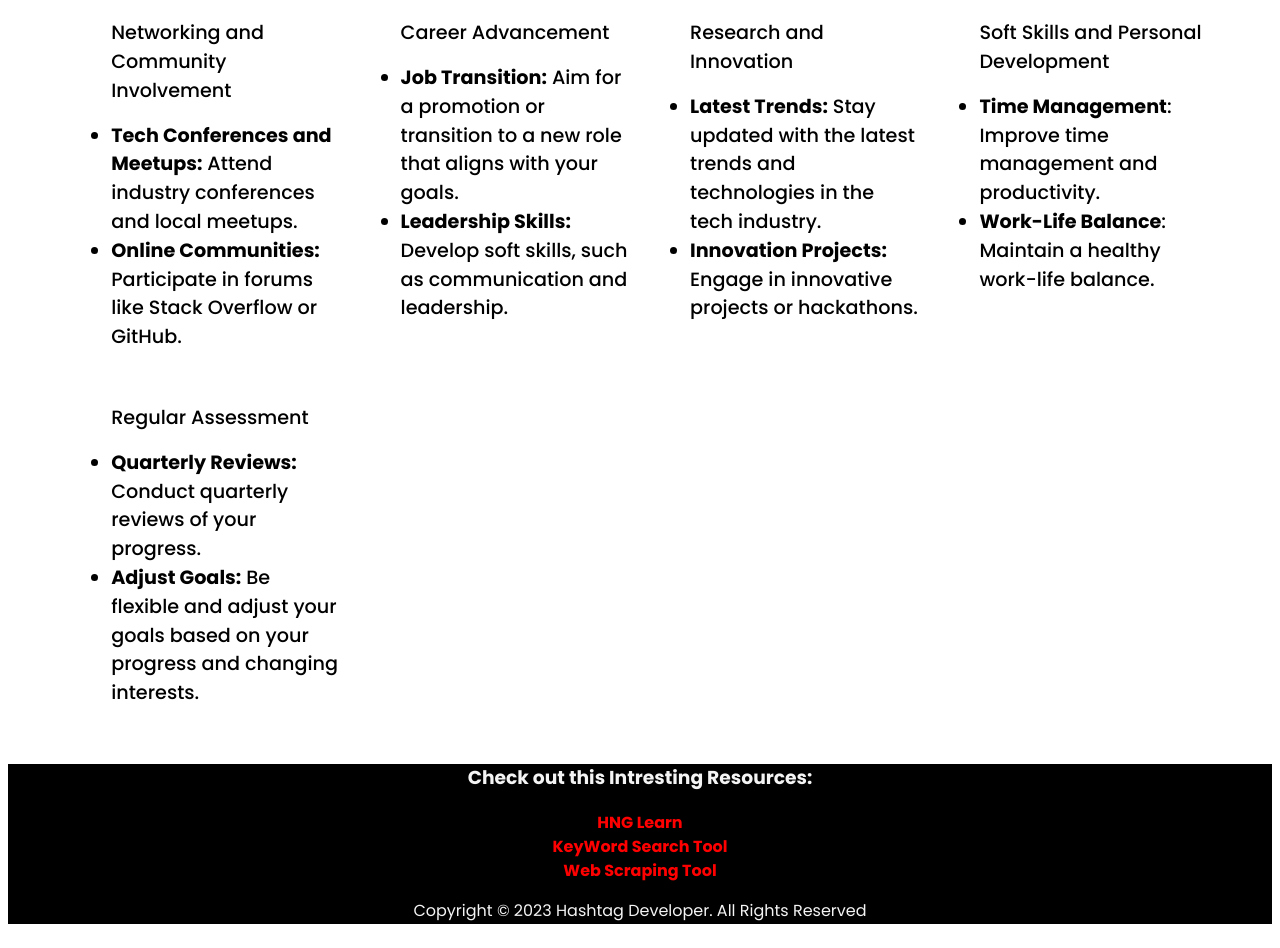
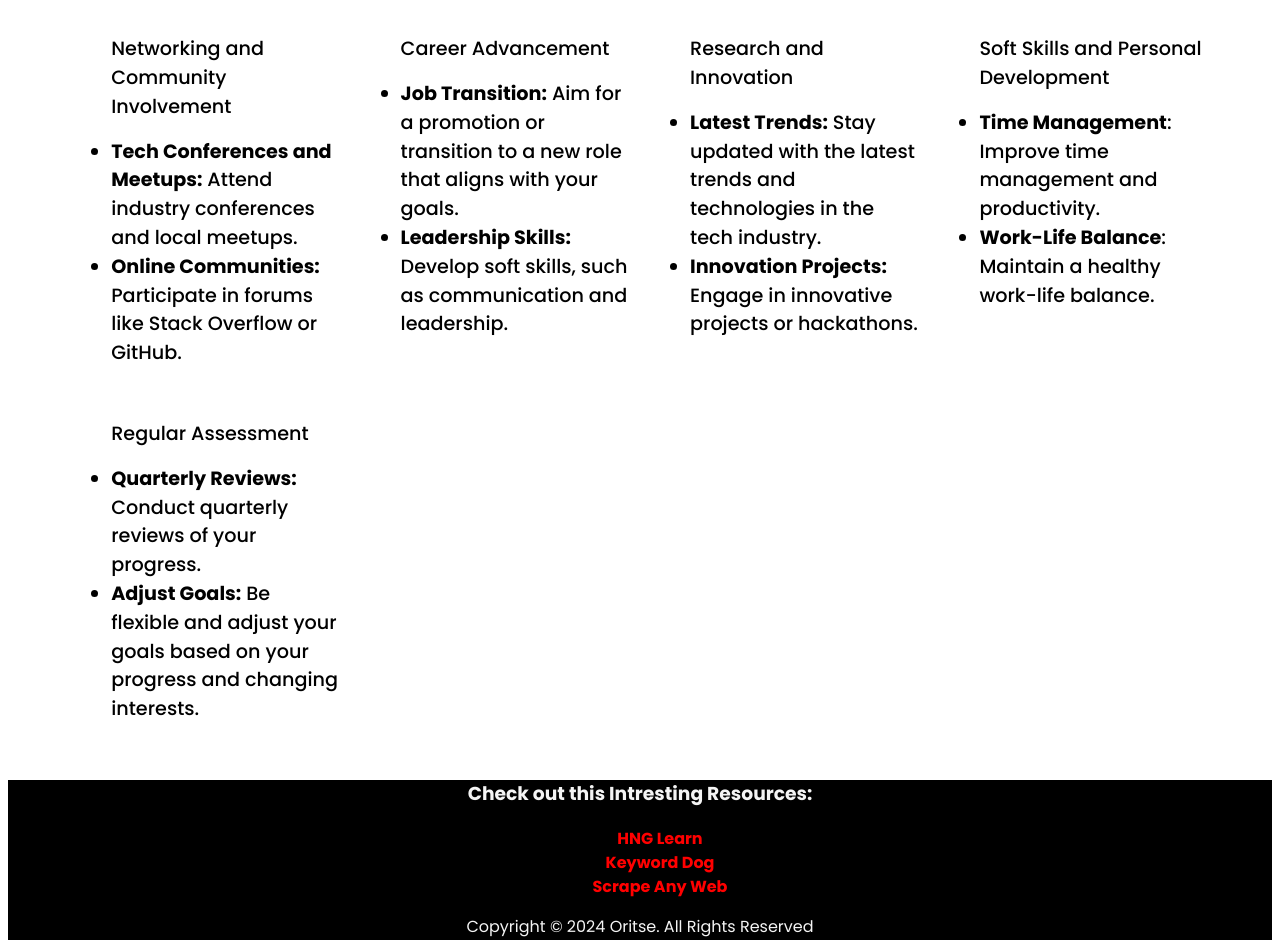
Before and after one commit to oritise1/HNG-Assignment-1, a plain HTML site: page index.html in a window 1280 px wide. Shown: the part 1537-2485 px from the top of the page. Drawn offline with Linux system fonts and the light colour scheme.

Commit message:
correction

```diff
--- a/index.css
+++ b/index.css
@@ -59,19 +59,19 @@ img{
     text-align: center;
     color: #f4f4f4;
     height: 160px;
+    text-decoration: none;
 }
 .copy{
     margin-top: 20px;
-}
-.line{
-    width: 90%;
-    height: 1px;
-    color: #fff;
 }
 a{
     color: red;
     text-decoration: none;
     font-weight: 700;
+}
+.line{
+    list-style-type: none;
+    color: #ff0000;
 }
 @media only screen and (max-width: 768px) {
     .pagewrapper {
--- a/index.html
+++ b/index.html
@@ -24,10 +24,9 @@
             Slack Infomation
         </h2>
         <h2>
-            Slack Display Name:<span data-testid="slackDisplayName" class="displayName"></span>
+            Slack Display Name:<span data-testid="slackDisplayName" class="displayName"> Oritse</span>
         </h2>
-        </p><a href="mailto:ikareemabiodun730@gmail.com" rel="nonreferrer" target="_blank" class="displayLink">Email: <span
-                data-testid="slackEmail"></span></a>
+        <p>Email: <a href="mailto:ikareemabiodun730@gmail.com" rel="nonreferrer" target="_blank" data-testid="slackEmail">ikareemabiodun730@gmail.com</a></p>
         <img src="image1.jpg" alt="no image" data-testid="slackProfilePicture" class="displayImg" />
     </section>
     <section class="currentStatus">
@@ -106,11 +105,12 @@
     </section>
     <footer class="footer">
         <h3>Check out this Intresting Resources:</h3>
-        <a href="https://hng.tech/learn"  target="_blank"> <span data-testid="hngLink"></span></a><br />
-        <a href="https://keyword.dog"  target="_blank"> <span data-testid="keywordLink"></span></a><br />
-        <a href="https://scrapeanyweb.site"  target="_blank"> <span data-testid="scrapeanywebLink"></span></a>
-        <div><span class="line"></span></div>
-        <p className='copy'> Copyright &copy; 2023 Hashtag Developer. All Rights Reserved</p>
+        <ul class="line">
+            <li><a href="https://hng.tech/learn" target="_blank" rel="nonreferrer" data-testid="hngLink">HNG Learn</a></li>
+            <li><a href="https://keyword.dog" target="_blank" rel="nonreferrer" data-testid="keywordLink">Keyword Dog</a></li>
+            <li><a href="https://scrapeanyweb.site" target="_blank" rel="nonreferrer" data-testid="scrapeanywebLink">Scrape Any Web</a></li>
+        </ul>
+        <p className='copy'> Copyright &copy; 2024 Oritse. All Rights Reserved</p>
     </footer>
 </body>
 
--- a/index.js
+++ b/index.js
@@ -7,12 +7,6 @@ document.addEventListener("DOMContentLoaded", function () {
     const hngLink = document.querySelector('[data-testid="hngLink"]');
     const keywordLink = document.querySelector('[data-testid="keywordLink"]');
     const scrapeanywebLink = document.querySelector('[data-testid="scrapeanywebLink"]');
-
-    slackDisplayName.textContent = "Oritse";
-    slackEmail.textContent = "ikareemabiodun730@gmail.com";
-    hngLink.textContent = "HNG Learn";
-    keywordLink.textContent = "KeyWord Search Tool";
-    scrapeanywebLink.textContent = "Web Scraping Tool"
 
     function updateTime() {
         const now = new Date();
```
